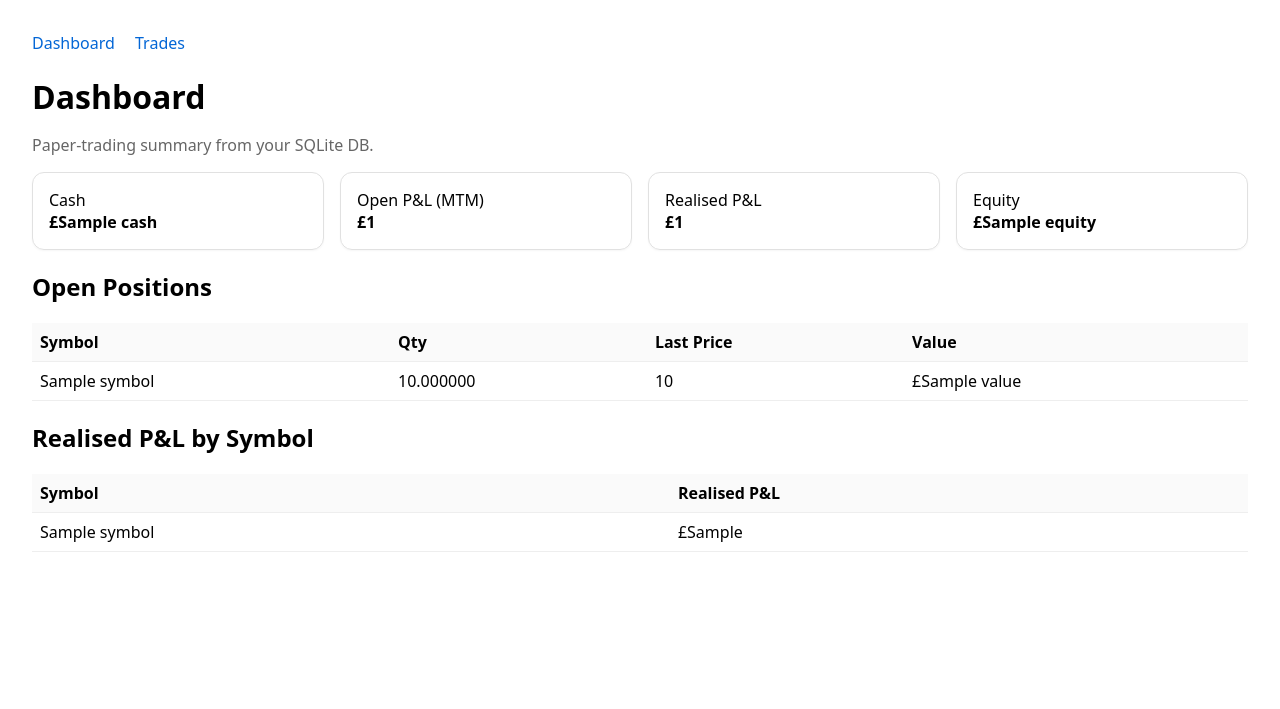
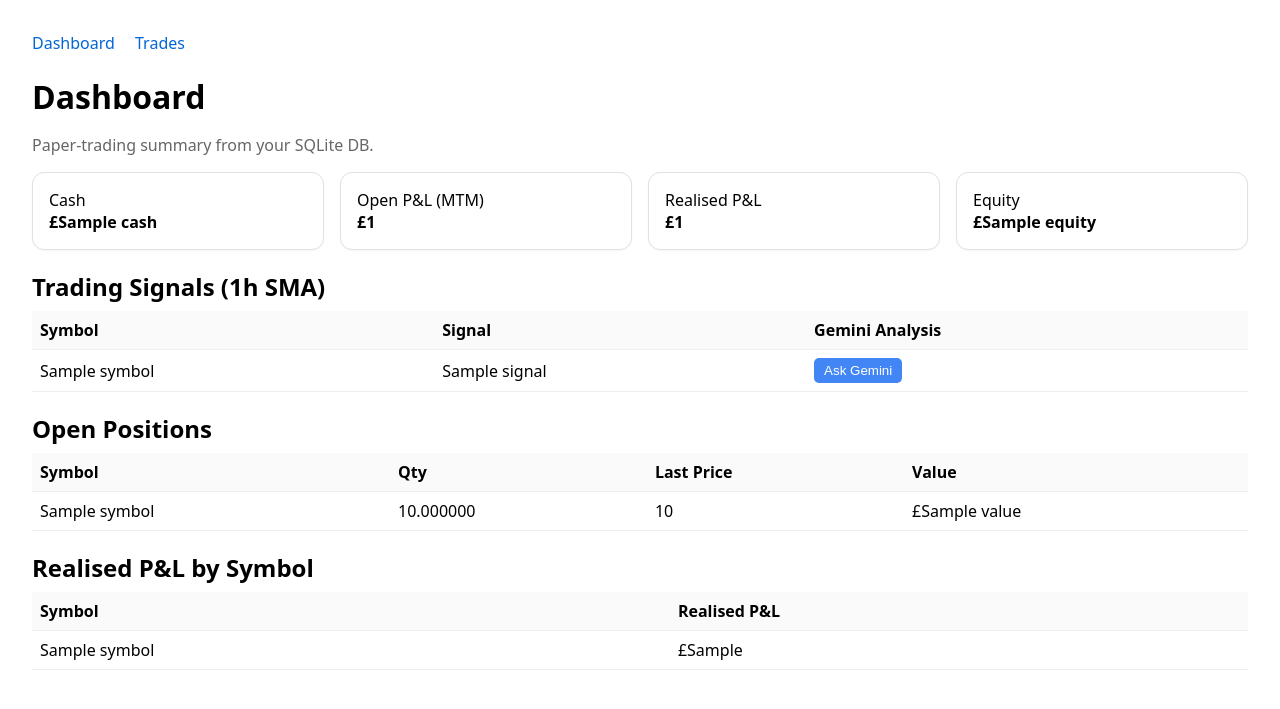
Before and after one commit to warmo1/tradingbot, a Python web app: template bot/templates/dashboard.html in a window 1280 px wide. Shown: the top 709 px of the page. Run offline with Jinja, Linux system fonts and the light colour scheme; the template is opened without the code that fills it: most values are stand-ins (such as "Sample title", 1, 10 or a date in 2020).

Commit message:
Update dashboard.html

```diff
--- a/bot/templates/dashboard.html
+++ b/bot/templates/dashboard.html
@@ -1,11 +1,11 @@
 <!doctype html>
 <html>
 <head>
-  <meta charset="utf-8">
+  <meta charset="utf-g">
   <title>Crypto Bot Dashboard</title>
   <style>
     body { font-family: system-ui, -apple-system, Segoe UI, Roboto, Arial, sans-serif; margin: 2rem; }
-    h1 { margin-bottom: 0.25rem; }
+    h1, h2 { margin-bottom: 0.25rem; }
     .cards { display: grid; gap: 1rem; grid-template-columns: repeat(auto-fit, minmax(220px, 1fr)); margin: 1rem 0; }
     .card { border: 1px solid #e1e1e1; border-radius: 12px; padding: 1rem; box-shadow: 0 1px 2px rgba(0,0,0,0.04); }
     table { width: 100%; border-collapse: collapse; margin-top: 0.5rem; }
@@ -14,6 +14,7 @@
     .nav { margin-bottom: 1rem; }
     .nav a { margin-right: 1rem; text-decoration: none; color: #0366d6; }
     .muted { color: #666; }
+    .gemini-btn { background-color: #4285F4; color: white; border: none; padding: 5px 10px; border-radius: 5px; cursor: pointer; }
   </style>
 </head>
 <body>
@@ -30,6 +31,24 @@
     <div class="card"><div>Realised P&L</div><div><strong>£{{ total_realized }}</strong></div></div>
     <div class="card"><div>Equity</div><div><strong>£{{ equity }}</strong></div></div>
   </div>
+
+  <h2>Trading Signals (1h SMA)</h2>
+  <table>
+    <thead><tr><th>Symbol</th><th>Signal</th><th>Gemini Analysis</th></tr></thead>
+    <tbody>
+      {% if suggestions %}
+        {% for s in suggestions %}
+        <tr>
+          <td>{{ s.symbol }}</td>
+          <td>{{ s.signal }}</td>
+          <td><button class="gemini-btn" onclick="getGeminiSuggestion('{{ s.symbol }}')">Ask Gemini</button></td>
+        </tr>
+        {% endfor %}
+      {% else %}
+      <tr><td colspan="3" class="muted">No strong signals right now.</td></tr>
+      {% endif %}
+    </tbody>
+  </table>
 
   <h2>Open Positions</h2>
   <table>
@@ -58,5 +77,25 @@
       {% endif %}
     </tbody>
   </table>
+
+  <script>
+    function getGeminiSuggestion(symbol) {
+      alert(`Asking Gemini for an analysis of ${symbol}. This may take a moment...`);
+      fetch(`/api/gemini-suggestion?symbol=${symbol}`)
+        .then(response => response.json())
+        .then(data => {
+          if (data.error) {
+            alert(`Error: ${data.error}`);
+          } else {
+            // Use a more pleasant way to display the result, like a modal, in a real app
+            alert(`--- Gemini Suggestion for ${symbol} ---\n\n${data.suggestion}`);
+          }
+        })
+        .catch(error => {
+          console.error('Error fetching Gemini suggestion:', error);
+          alert('An error occurred while contacting the Gemini API.');
+        });
+    }
+  </script>
 </body>
 </html>
```
